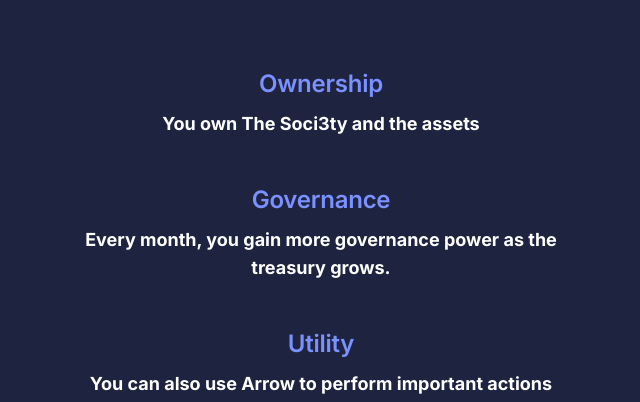
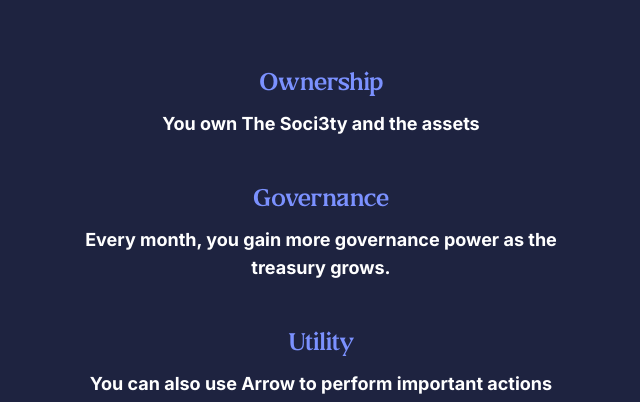
Before and after one commit to Githaiga22/the_Soci3ty-Front-end, a Next.js app: page / in a window 1280 px wide. Shown: the part 5178-5580 px from the top of the page, without its empty margins (319-959 px from the left). Built offline with nearby package versions, Linux system fonts and the light colour scheme.

Commit message:
refactor: update section titles to use custom font for consistency

```diff
--- a/src/app/page.jsx
+++ b/src/app/page.jsx
@@ -273,12 +273,12 @@
 
           <div className="space-y-12 mb-20">
             <div>
-              <h3 className="section-title text-[#8C9EFF] font-bold text-lg">Ownership</h3>
+              <h3 className="section-title font-blaak  text-[#8C9EFF] font-bold text-lg">Ownership</h3>
               <p className="section-text font-bold text-lg text-[#FFFFFF]">You own The Soci3ty and the assets</p>
             </div>
 
             <div>
-              <h3 className="section-title text-[#8C9EFF] font-bold text-lg">Governance</h3>
+              <h3 className="section-title font-blaak  text-[#8C9EFF] font-bold text-lg">Governance</h3>
               <p className="section-text font-bold text-lg text-[#FFFFFF]">
                 Every month, you gain more governance power as the
                 <br />
@@ -287,7 +287,7 @@
             </div>
 
             <div>
-              <h3 className="section-title text-[#8C9EFF] font-bold text-lg">Utility</h3>
+              <h3 className="section-title font-blaak  text-[#8C9EFF] font-bold text-lg">Utility</h3>
               <p className="section-text font-bold text-lg text-[#FFFFFF]">
                 You can also use Arrow to perform important actions
                 <br />
```
